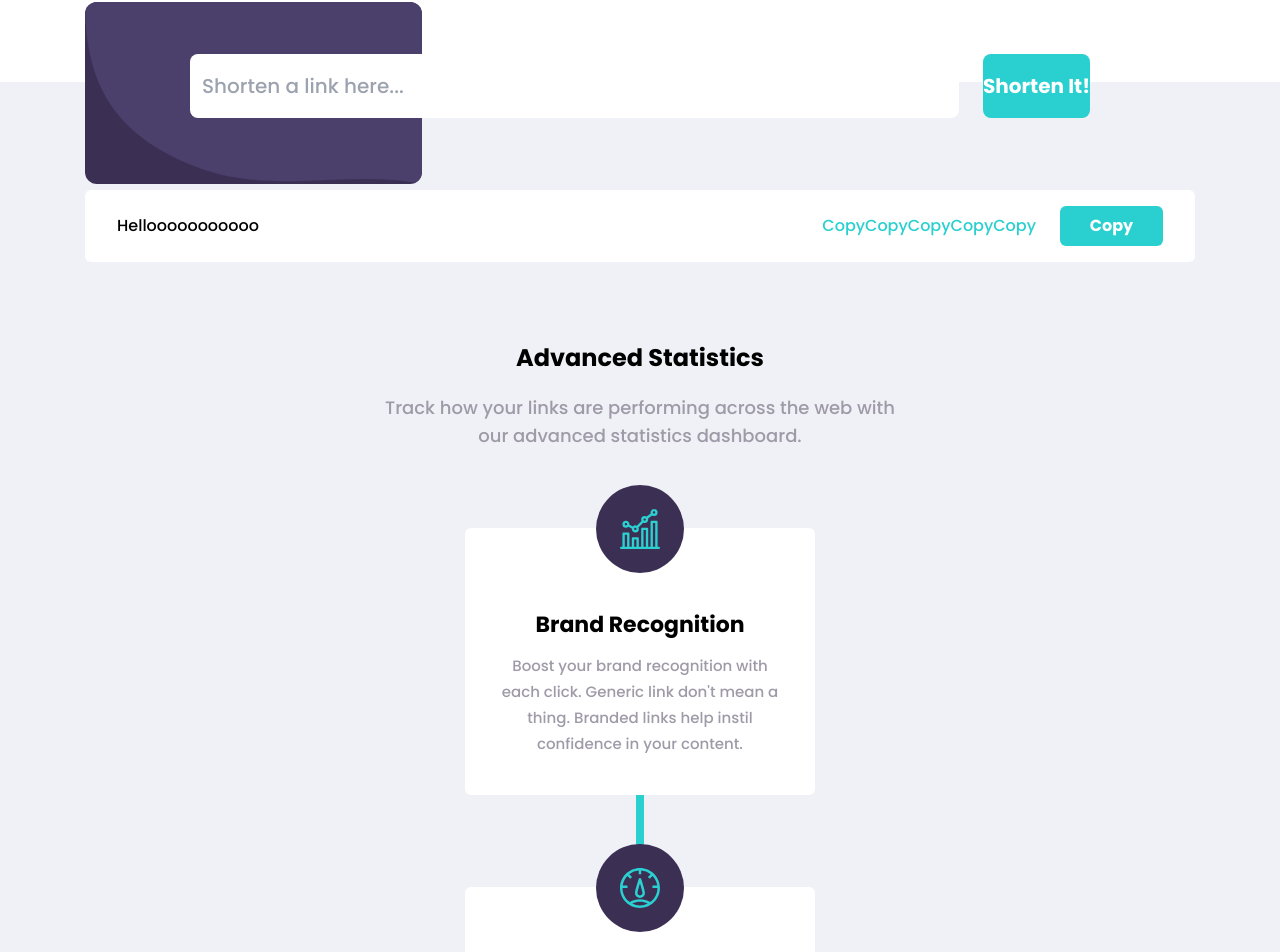
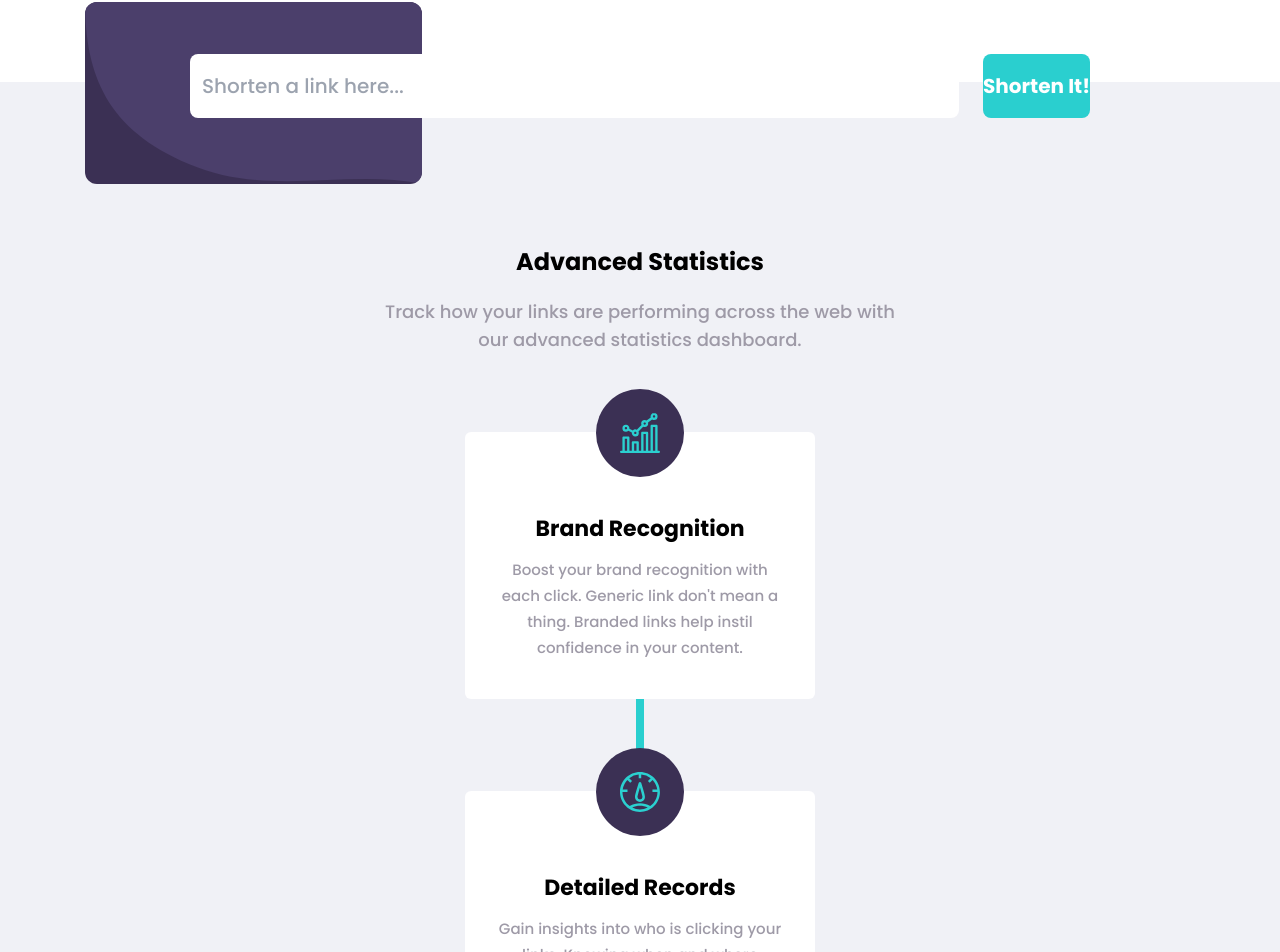
Before and after one commit to GitHubOshin/Shortly, a React (Create React App) app: page / in a window 1280 px wide. Shown: the part 1021-1973 px from the top of the page. Built offline with nearby package versions, Linux system fonts and the light colour scheme.

Commit message:
Deleted old shorten link component

```diff
--- a/src/pages/SecondPage.js
+++ b/src/pages/SecondPage.js
@@ -5,19 +5,6 @@ function SecondPage() {
   return (
     <section className="relative bg-[#F0F1F6] flex flex-col items-center px-6 pt-[84px]">
       <Input />
-      <div className="mt-6 w-[1110px] flex flex-col gap-4">
-        <div className="bg-white h-[72px] rounded-md px-8 flex justify-between items-center py-4">
-          <h1>Hellooooooooooo</h1>
-          <div className="h-full flex items-center gap-6">
-            <a href="/" className="text-cyan">
-              CopyCopyCopyCopyCopy
-            </a>
-            <button className="bg-cyan hover:bg-[#A7E2E3] w-[103px] h-full text-white font-bold rounded-md">
-              Copy
-            </button>
-          </div>
-        </div>
-      </div>
       <div className="text-center min-w-[289px] max-w-[515px] mobile:mb-[47px] desktop:mb-[57px] mt-20">
         <h1 className="font-bold mobile:text-2xl desktop:text-4xl mb-5">
           Advanced Statistics
```
